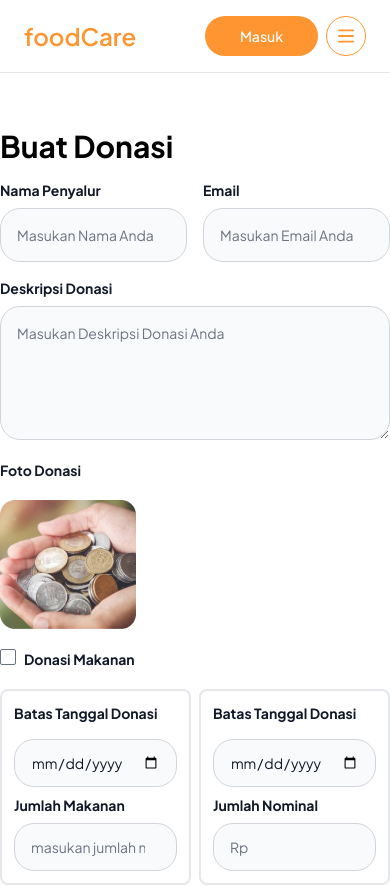
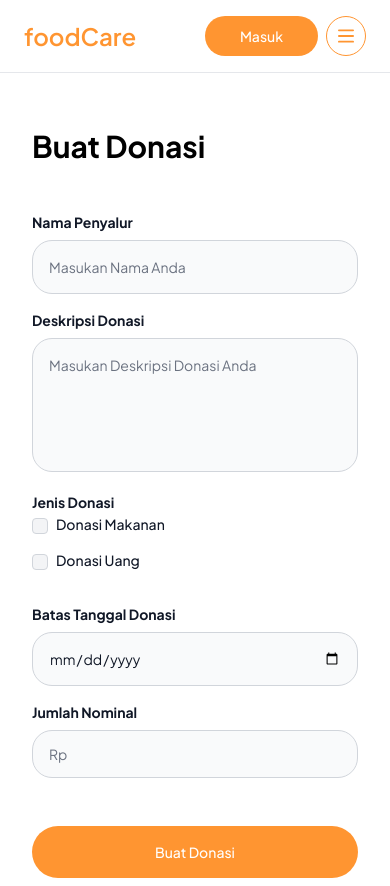
Before and after one commit to doubleOneLLC/foodCare_web, a Next.js app: page /donate/create in a window 390 px wide. Shown: the top 886 px of the page. Built offline with nearby package versions, Linux system fonts and the light colour scheme.

Commit message:
main: donate/create: Responsive & Improve Create Donation

```diff
--- a/src/app/donate/create/page.js
+++ b/src/app/donate/create/page.js
@@ -1,17 +1,25 @@
+"use client";
+
 import Navbar from "@/components/navbar";
 import Footer from "@/components/footer";
-import React from "react";
-import Image from "next/image";
-import foto from "../../../../public/assets/images/create.png";
+import React, { useState } from "react";
+import { formatRupiah } from "@/utils/formatRp.utils";
 export default function Home() {
+  const [donateVal, setDonateVal] = useState("");
+
+  const handleInputChange = (e) => {
+    const formattedValue = formatRupiah(e.target.value, "Rp. ");
+    setDonateVal(formattedValue);
+  };
+
   return (
     <>
       <Navbar />
-      <div className="container max-w-screen-md mt-32 mb-8 ">
-        <div className="gap-12 grid md:grid-cols-1">
+      <div className="container max-w-screen-md mt-32 mb-8 overflow-hidden">
+        <div className="gap-12 grid md:grid-cols-1 px-[32px]">
+          <h1 className="font-bold text-3xl">Buat Donasi</h1>
+          <div className="grid grid-cols-1 md:grid-cols-2 gap-8">
             <div>
-            <h1 className="font-bold text-3xl  mb-4">Buat Donasi</h1>
-            <div className="grid grid-cols-2 gap-4">
               <div>
                 <label
                   for="full_name"
@@ -27,22 +35,6 @@ export default function Home() {
                   required
                 />
               </div>
-              <div>
-                <label
-                  for="email"
-                  className="block mb-2 text-sm font-bold text-gray-900 dark:text-white"
-                >
-                  Email
-                </label>
-                <input
-                  type="text"
-                  id="email"
-                  className="bg-gray-50 border border-gray-300 text-gray-900 text-sm rounded-[20px] focus:ring-primary focus:border-primary block w-full p-4 dark:bg-gray-700 dark:border-gray-600 dark:placeholder-gray-400 dark:text-white dark:focus:ring-primary dark:focus:border-primary"
-                  placeholder="Masukan Email Anda"
-                  required
-                />
-              </div>
-            </div>
               <div className="mt-4">
                 <label
                   for="subject"
@@ -54,40 +46,53 @@ export default function Home() {
                   id="story"
                   name="story"
                   rows="5"
-                className="bg-gray-50 border border-gray-300 text-gray-900 text-sm rounded-[20px] focus:ring-primary focus:border-primary block w-full p-4 dark:bg-gray-700 dark:border-gray-600 dark:placeholder-gray-400 dark:text-white dark:focus:ring-primary dark:focus:border-primary"
+                  className="resize-none bg-gray-50 border border-gray-300 text-gray-900 text-sm rounded-[20px] focus:ring-primary focus:border-primary block w-full p-4 dark:bg-gray-700 dark:border-gray-600 dark:placeholder-gray-400 dark:text-white dark:focus:ring-primary dark:focus:border-primary"
                   placeholder="Masukan Deskripsi Donasi Anda"
                   cols="33"
                 />
               </div>
-            <div className="flex flex-col grid-cols-2 mt-[20px] gap-y-5">
+              <div className="flex flex-col grid-cols-2 mt-[20px]">
+                <h3 className="block text-sm font-bold text-gray-900 dark:text-white">
+                  Jenis Donasi
+                </h3>
+                <div className=" flex items-center justify-between ">
+                  <div className="flex flex-col md:flex-row gap-3">
                     <div>
-                <label
-                  for=""
-                  className="block text-sm font-bold text-gray-900 dark:text-white"
-                >
-                  Foto Donasi
-                </label>
-              </div>
-              <Image src={foto} alt="esfsef" />
-              <div className=" flex items-center justify-between ">
-                <div className="flex flex-row items-start">
                       <input
                         type="checkbox"
-                    id="namaFotoDonasi"
-                    name="namaFotoDonasi"
-                    className="mr-2 text-orange-500 form-checkbox focus:ring-orange-400 h-4 w-4 rounded-sm"
+                        id="foodDonate"
+                        name="foodDonate"
+                        className="w-4 h-4 text-primary bg-gray-100 border-gray-300 rounded focus:ring-primary dark:focus:primary dark:ring-offset-gray-800 focus:ring-2"
                       />
                       <label
-                    for="namaFotoDonasi"
-                    className="block text-sm font-bold text-gray-900 dark:text-white"
+                        for="foodDonate"
+                        className="ml-2 text-sm font-medium text-gray-900 dark:text-gray-300"
                       >
                         Donasi Makanan
                       </label>
                     </div>
+                    <div>
+                      <input
+                        type="checkbox"
+                        id="moneyDonate"
+                        name="moneyDonate"
+                        className="w-4 h-4 text-primary bg-gray-100 border-gray-300 rounded focus:ring-primary dark:focus:primary dark:ring-offset-gray-800 focus:ring-2"
+                      />
+                      <label
+                        for="moneyDonate"
+                        className="ml-2 text-sm font-medium text-gray-900 dark:text-gray-300"
+                      >
+                        Donasi Uang
+                      </label>
                     </div>
-              <div className="flex flex-row justify-between h-fit">
-                <div className=" w-[49%] p-3 gap-y-2 flex-col flex border-2 rounded-lg gap-4">
-                  <div className="flex flex-col gap-y-2">
+                  </div>
+                </div>
+              </div>
+            </div>
+            <div>
+              <div className="flex flex-row justify-between">
+                <div className="w-[100%] flex-col flex gap-4">
+                  <div className="flex flex-col">
                     <label
                       for="tglDonasi"
                       className="block text-sm font-bold text-gray-900 dark:text-white"
@@ -98,54 +103,27 @@ export default function Home() {
                       type="date"
                       id="tglDonasi"
                       name="tglDonasi"
-                      className="mt-2 h-12 bg-gray-50 border border-gray-300 text-gray-900 text-sm rounded-[20px] focus:ring-primary focus:border-primary block w-full p-4 dark:bg-gray-700 dark:border-gray-600 dark:placeholder-gray-400 dark:text-white dark:focus:ring-primary dark:focus:border-primary"
+                      className="mt-2 bg-gray-50 border border-gray-300 text-gray-900 text-sm rounded-[20px] focus:ring-primary focus:border-primary block w-full p-4 dark:bg-gray-700 dark:border-gray-600 dark:placeholder-gray-400 dark:text-white dark:focus:ring-primary dark:focus:border-primary"
                     />
                   </div>
-                  <div className="flex flex-col ">
+                  <div className="flex flex-col">
                     <label
-                      for="tglDonasi"
-                      className="block text-sm font-bold text-gray-900 dark:text-white"
-                    >
-                      Jumlah Makanan
-                    </label>
-                    <input
-                      type="number"
-                      id="tglDonasi"
-                      name="tglDonasi"
-                      className="mt-2 h-12 bg-gray-50 border border-gray-300 text-gray-900 text-sm rounded-[20px] focus:ring-primary focus:border-primary block w-full p-4 dark:bg-gray-700 dark:border-gray-600 dark:placeholder-gray-400 dark:text-white dark:focus:ring-primary dark:focus:border-primary"
-                      placeholder="masukan jumlah makanan anda"
-                    />
-                  </div>
-                </div>
-                <div className=" w-[49%] p-3 gap-y-2 flex-col flex border-2 rounded-lg gap-4">
-                  <div className="flex flex-col gap-y-2">
-                    <label
-                      for="tglDonasi"
-                      className="block text-sm font-bold text-gray-900 dark:text-white"
-                    >
-                      Batas Tanggal Donasi
-                    </label>
-                    <input
-                      type="date"
-                      id="tglDonasi"
-                      name="tglDonasi"
-                      className="mt-2 h-12 bg-gray-50 border border-gray-300 text-gray-900 text-sm rounded-[20px] focus:ring-primary focus:border-primary block w-full p-4 dark:bg-gray-700 dark:border-gray-600 dark:placeholder-gray-400 dark:text-white dark:focus:ring-primary dark:focus:border-primary"
-                    />
-                  </div>
-                  <div className="flex flex-col ">
-                    <label
-                      for="tglDonasi"
+                      for="donateVal"
                       className="block text-sm font-bold text-gray-900 dark:text-white"
                     >
                       Jumlah Nominal
                     </label>
                     <input
                       type="text"
-                      id="tglDonasi"
-                      name="tglDonasi"
+                      id="donateVal"
+                      name="donateVal"
                       className="mt-2 h-12 bg-gray-50 border border-gray-300 text-gray-900 text-sm rounded-[20px] focus:ring-primary focus:border-primary block w-full p-4 dark:bg-gray-700 dark:border-gray-600 dark:placeholder-gray-400 dark:text-white dark:focus:ring-primary dark:focus:border-primary"
                       placeholder="Rp"
+                      value={donateVal}
+                      onChange={handleInputChange}
                     />
+                  </div>
+                </div>
               </div>
             </div>
           </div>
@@ -154,8 +132,6 @@ export default function Home() {
           </button>
         </div>
       </div>
-        </div>
-      </div>
       <Footer />
     </>
   );
--- /dev/null
+++ b/src/utils/formatRp.utils.js
@@ -0,0 +1,15 @@
+export const formatRupiah = (angka, prefix) => {
+  const number_string = angka.replace(/[^,\d]/g, "").toString();
+  const split = number_string.split(",");
+  const sisa = split[0].length % 3;
+  let rupiah = split[0].substr(0, sisa);
+  const ribuan = split[0].substr(sisa).match(/\d{3}/gi);
+
+  if (ribuan) {
+    const separator = sisa ? "." : "";
+    rupiah += separator + ribuan.join(".");
+  }
+
+  rupiah = split[1] !== undefined ? rupiah + "," + split[1] : rupiah;
+  return prefix === undefined ? rupiah : rupiah ? "Rp. " + rupiah : "";
+};
```
Lines whose indentation alone changed are shown as unchanged.
